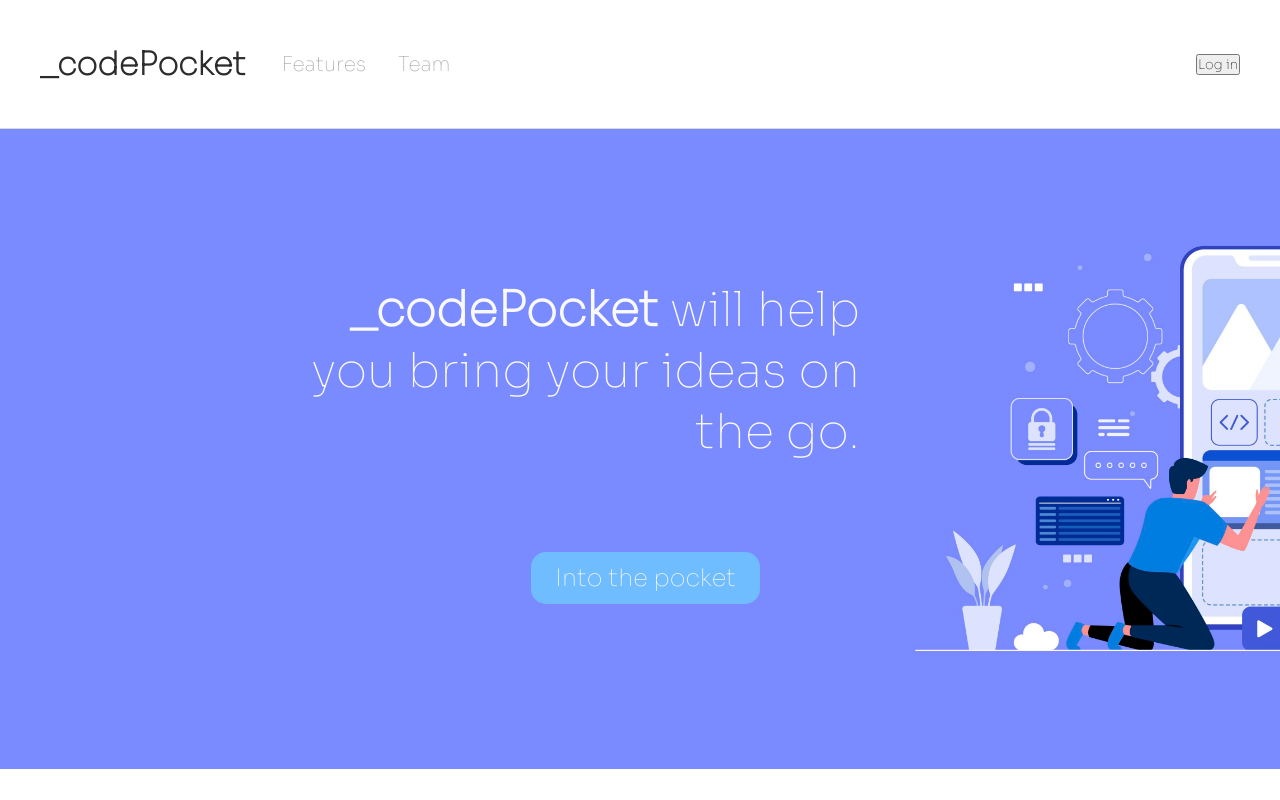
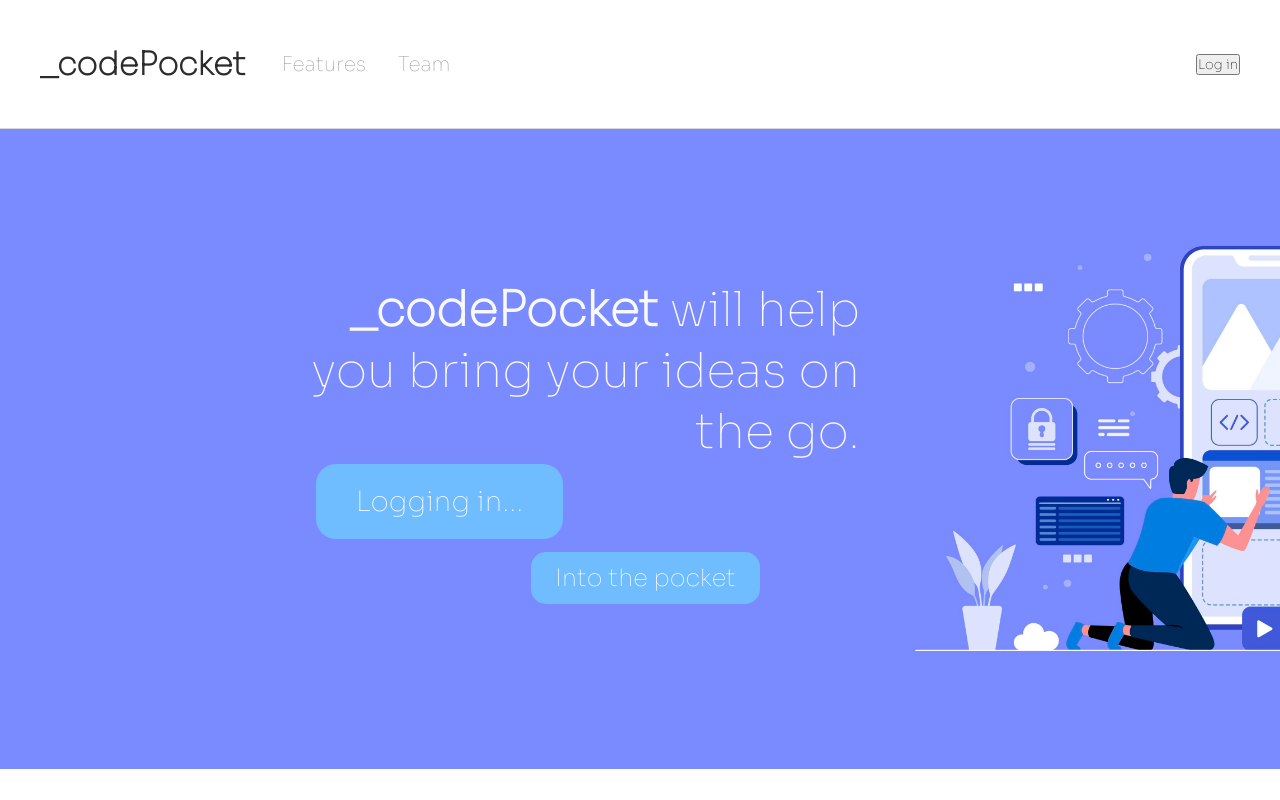
Before and after one commit to luiscolon0426/Zneaker, a React (Create React App) app in the folder app/: page / in a window 1280 px wide. Shown: the top 800 px of the page. Built offline with nearby package versions, Linux system fonts and the light colour scheme; no server answers; the database is empty; sample sign-in values are in the browser's storage.

Commit message:
fix position of blocker

```diff
--- a/app/src/backend/screening.js
+++ b/app/src/backend/screening.js
@@ -63,11 +63,10 @@ export const htmlScreening = function htmlScreening(fileContent) {
 
 export const loggingUserIn = function loggingUserIn() {
     var el = document.createElement("div");
-    el.setAttribute("style","position:absolute;top:40%;left:20%;");
     el.setAttribute("class","progress");
     el.innerHTML = "Logging in...";
-     setTimeout(function(){
-      el.parentNode.removeChild(el);
-     }, 3000);
+    //  setTimeout(function(){
+    //   el.parentNode.removeChild(el);
+    //  }, 3000);
     document.body.appendChild(el);
 }
--- a/app/src/index.css
+++ b/app/src/index.css
@@ -13,8 +13,9 @@
   padding: 20px 40px;
   font-size: 28px;
   border-radius: 20px;
-  margin-top: 160px;
-  margin-left: -40px;
+  position: absolute;
+  top: 58vh;
+  right: 56vw;
 }
 
 @media  screen and (max-width:500px){
```
